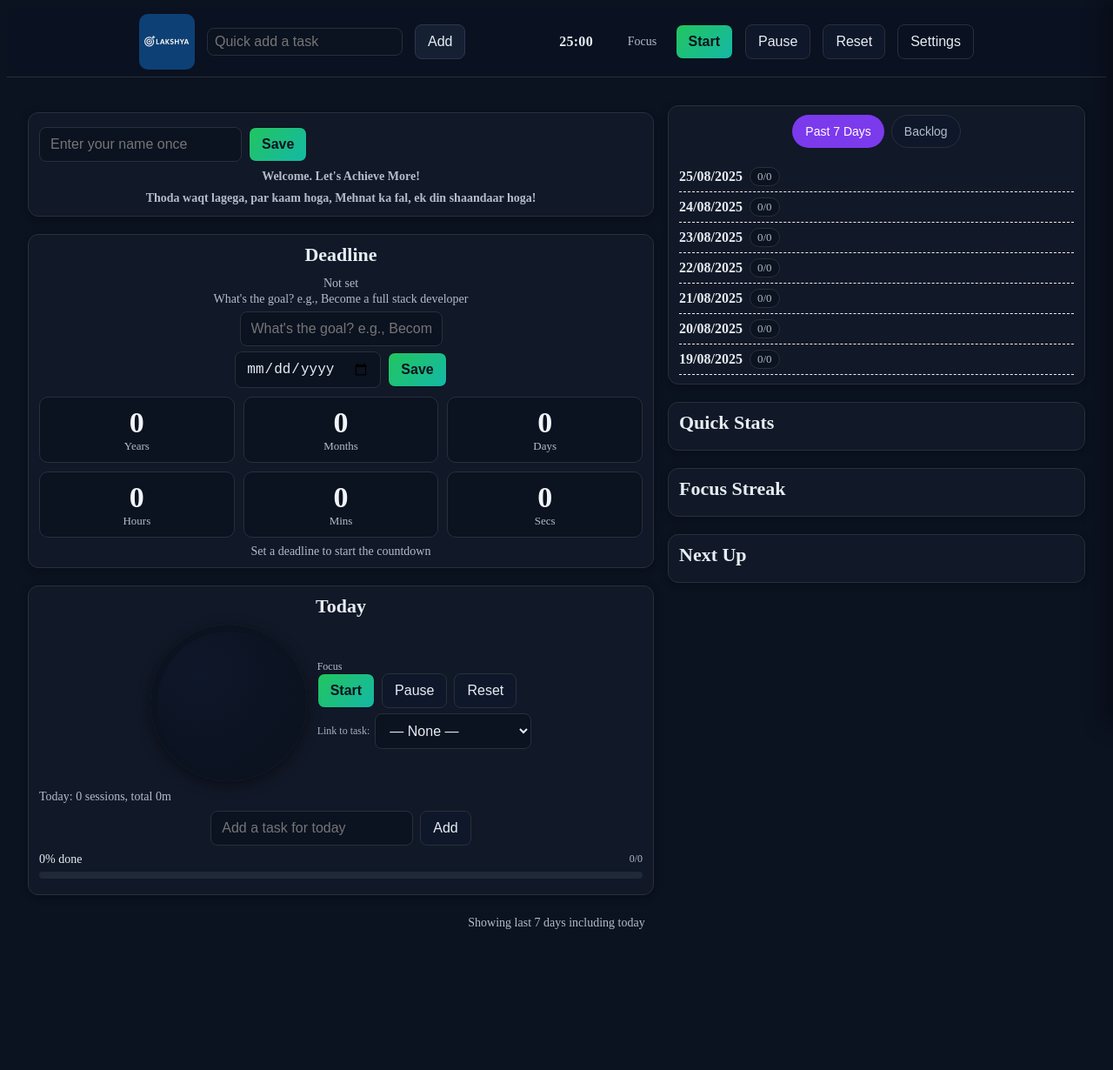
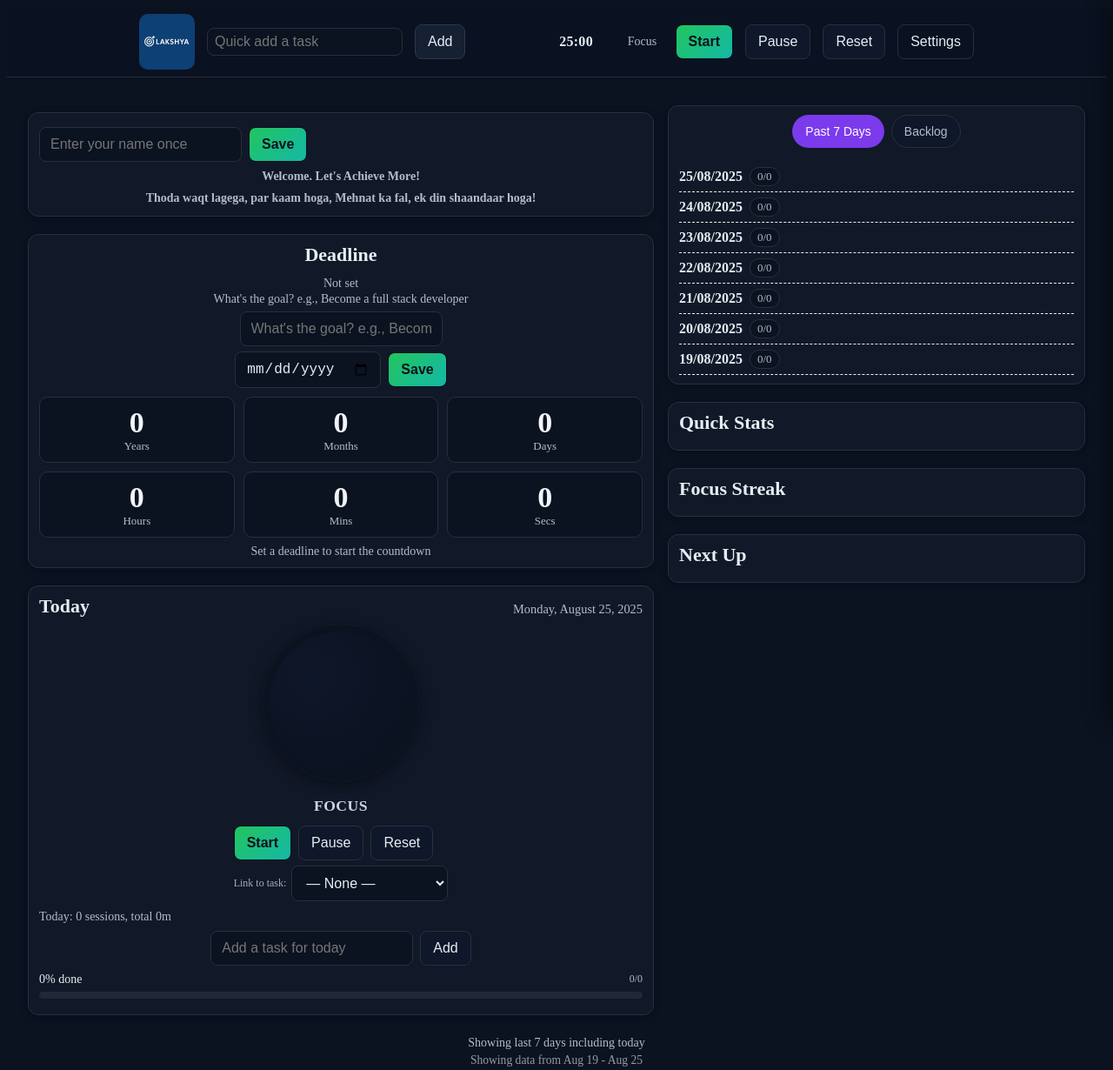
Before and after one commit to ankitpandey1900/lakshyaa, a browser extension: page index.html in a window 1280 px wide. Shown: the whole page at 87% size. Before the commit the page ends 1101 px from the top, so only its background shows below. Drawn offline with Linux system fonts and the light colour scheme.

Commit message:
Change in pomodoro and allignment

```diff
--- a/index.html
+++ b/index.html
@@ -60,7 +60,10 @@
           <div id="countdown-human" class="muted small text-center" style="margin-top:8px;">Not set</div>
         </div>
         <div class="section card" id="today-section">
-          <h2>Today</h2>
+          <div class="row" style="justify-content: space-between; align-items: center;">
+            <h2>Today</h2>
+            <span id="today-date" class="muted small">Loading date...</span>
+          </div>
           <div class="pomo" style="margin-bottom:10px;">
             <div class="ring"><div class="time" id="pomo-time">25:00</div></div>
             <div>
@@ -121,6 +124,7 @@
       </div>
     </div>
     <div class="muted small text-center" id="history-note-footer" style="margin-top:8px">Showing last 7 days including today</div>
+    <div class="muted small text-center" id="date-range-note" style="margin-top:4px; margin-bottom: 20px;"></div>
     <aside id="settings-drawer" class="drawer" aria-hidden="true">
       <header>
         <h2>Settings</h2>
--- a/popup.js
+++ b/popup.js
@@ -446,6 +446,42 @@ async function renderWelcome() {
   }
 }
 
+// Date utilities
+function formatDateRange() {
+  const today = new Date();
+  const weekAgo = new Date(today);
+  weekAgo.setDate(today.getDate() - 6); // 6 days ago to include today as 7th day
+
+  const format = (d) => d.toLocaleDateString('en-US', {
+    month: 'short',
+    day: 'numeric'
+  });
+
+  return `${format(weekAgo)} - ${format(today)}`;
+}
+
+function updateDateElements() {
+  // Update today's date
+  const todayEl = document.getElementById('today-date');
+  if (todayEl) {
+    todayEl.textContent = new Date().toLocaleDateString('en-US', {
+      weekday: 'long',
+      month: 'long',
+      day: 'numeric',
+      year: 'numeric'
+    });
+  }
+
+  // Update date range note
+  const rangeEl = document.getElementById('date-range-note');
+  if (rangeEl) {
+    rangeEl.textContent = `Showing data from ${formatDateRange()}`;
+  }
+}
+
+// Initialize dates on load
+document.addEventListener('DOMContentLoaded', updateDateElements);
+
 // Pomodoro logic
 let pomoTimer = null;
 let pomoState = { mode: 'focus', remainingSec: 25*60, running: false, focusMin: 25, breakMin: 5, autoCycle: true, currentFocusStart: null, linkedTask: '' };
@@ -462,9 +498,19 @@ function updatePomoUI() {
   const t = document.getElementById('pomo-time');
   const m = document.getElementById('pomo-mode');
   if (!t || !m) return;
+
+  // Calculate minutes and seconds
   const mins = Math.floor(pomoState.remainingSec/60).toString().padStart(2,'0');
   const secs = (pomoState.remainingSec%60).toString().padStart(2,'0');
-  t.textContent = `${mins}:${secs}`;
+
+  // Update the time display with separate spans for styling
+  t.innerHTML = `
+    <span class="time-mins">${mins}</span>
+    <span class="time-sep">:</span>
+    <span class="time-secs">${secs}</span>
+  `;
+
+  // Update the mode text
   const modeText = pomoState.mode === 'focus' ? 'Focus' : 'Break';
   m.textContent = modeText;
   const ring = document.querySelector('.pomo .ring');
@@ -638,7 +684,27 @@ async function populatePomoTaskSelect(preloadedTasks) {
   } catch {}
 }
 
-async function init() { setupTabs(); setupActions(); await renderWelcome(); await renderDeadline(); await renderToday(); await renderHistory(); await renderBacklog(); await loadPomodoro(); await renderPomoLog(); await populatePomoTaskSelect(); }
+async function init() {
+  setupTabs();
+  setupActions();
+  await renderWelcome();
+  await renderDeadline();
+  await renderToday();
+  await renderHistory();
+  await renderBacklog();
+  await loadPomodoro();
+  await renderPomoLog();
+  await populatePomoTaskSelect();
+
+  // Initialize dates and set up auto-update
+  updateDateElements();
+  // Update date every minute (in case page is left open)
+  setInterval(updateDateElements, 60000);
+
+  // Hide the old history note since we're showing it in the footer now
+  const oldNote = document.querySelector('.history-note');
+  if (oldNote) oldNote.style.display = 'none';
+}
 document.addEventListener('DOMContentLoaded', init);
 
 // Toast helper
--- a/styles.css
+++ b/styles.css
@@ -30,19 +30,51 @@ button.primary{background:linear-gradient(135deg,var(--green),#14b8a6);color:#0b
 button:focus-visible, .input:focus-visible {outline:2px solid color-mix(in oklab, var(--accent) 35%, transparent); outline-offset:2px}
 
 /* Pomodoro visuals */
-.pomo{display:flex;gap:14px;align-items:center}
+.pomo{display:flex;gap:14px;align-items:center;flex-direction:column;text-align:center}
 .pomo.focus{--accent:#7c3aed}
 .pomo.break{--accent:#14b8a6}
-.pomo .ring{width:110px;height:110px;border-radius:999px;display:grid;place-items:center;background:conic-gradient(var(--accent) 0deg, #253041 0deg);
-  box-shadow:inset 0 0 0 6px #0b1220;position:relative;transition:filter .3s ease, box-shadow .3s ease, transform .15s ease}
+.pomo .ring{width:140px;height:140px;border-radius:999px;display:grid;place-items:center;background:conic-gradient(var(--accent) 0deg, #253041 0deg);
+  box-shadow:inset 0 0 0 6px #0b1220;position:relative;transition:all .3s ease;}
 .pomo .ring::after{content:"";position:absolute;inset:8px;border-radius:999px;background:radial-gradient(120% 120% at 30% 30%, #0f172a 0%, #0b1220 60%, #0b1220 100%)}
-.pomo .time{position:relative;font-size:24px;font-weight:700;letter-spacing:0.5px}
-.pomo .mode{margin-top:4px;color:#cbd5e1}
+.pomo .time{position:relative;font-size:32px;font-weight:800;letter-spacing:0.5px;display:flex;align-items:center;justify-content:center;line-height:1;padding-bottom:4px;}
+.pomo .time .time-mins,
+.pomo .time .time-secs {
+  min-width: 1.5em;
+  text-align: center;
+  display: inline-block;
+}
+.pomo .time .time-sep {
+  margin: 0 2px;
+  animation: pulse 1s infinite;
+}
+@keyframes pulse {
+  0%, 100% { opacity: 1; }
+  50% { opacity: 0.5; }
+}
+.pomo .mode{margin:4px 0 0;color:#cbd5e1;font-size:1.1rem;font-weight:600;text-transform:uppercase;letter-spacing:0.5px;}
+.pomo .controls{display:flex;gap:8px;margin-top:12px;}
 .pomo.running.focus .ring{box-shadow:inset 0 0 0 6px #0b1220, 0 0 24px rgba(124,58,237,.4), 0 0 64px rgba(124,58,237,.25);animation:pulseFocus 1.8s ease-in-out infinite}
 .pomo.running.break .ring{box-shadow:inset 0 0 0 6px #0b1220, 0 0 24px rgba(20,184,166,.4), 0 0 64px rgba(20,184,166,.25);animation:pulseBreak 2.2s ease-in-out infinite}
 .pomo.running .time{filter:drop-shadow(0 0 6px rgba(255,255,255,.25))}
 @keyframes pulseFocus{0%{transform:scale(1)}50%{transform:scale(1.02)}100%{transform:scale(1)}}
 @keyframes pulseBreak{0%{transform:scale(1)}50%{transform:scale(1.015)}100%{transform:scale(1)}}
+
+/* Date display styles */
+#today-date {
+  font-size: 0.9rem;
+  color: var(--muted);
+  font-weight: 500;
+  margin-left: 8px;
+  white-space: nowrap;
+}
+
+#date-range-note {
+  color: var(--muted);
+  font-size: 0.85rem;
+  opacity: 0.8;
+  margin-top: 4px;
+  text-align: center;
+}
 button.primary:hover{filter:brightness(1.05)}
 /* Button variants */
 button.secondary{background:#162033;border-color:#2b3750}
@@ -106,13 +138,6 @@ button:focus, .input:focus {outline:2px solid #7c3aed33; outline-offset:2px}
 /* Drawer backdrop */
 .backdrop{position:fixed;inset:0;background:rgba(2,6,23,.4);backdrop-filter:blur(2px);opacity:0;transition:opacity .2s ease;z-index:9998;pointer-events:none}
 .backdrop.show{opacity:1;pointer-events:auto}
-
-/* Pomodoro */
-.pomo{display:flex;align-items:center;gap:12px}
-.pomo .ring{width:120px;height:120px;border-radius:50%;background:conic-gradient(var(--accent) 0deg, #253041 0deg);display:flex;align-items:center;justify-content:center;box-shadow:inset 0 0 0 8px #0b1220, 0 2px 10px rgba(0,0,0,.4)}
-.pomo .time{font-size:26px;font-weight:800}
-.pomo .controls{display:flex;gap:8px}
-.pomo .mode{font-size:12px;color:var(--muted)}
 
 /* Center the Today section */
 #today-section h2{text-align:center}
```
